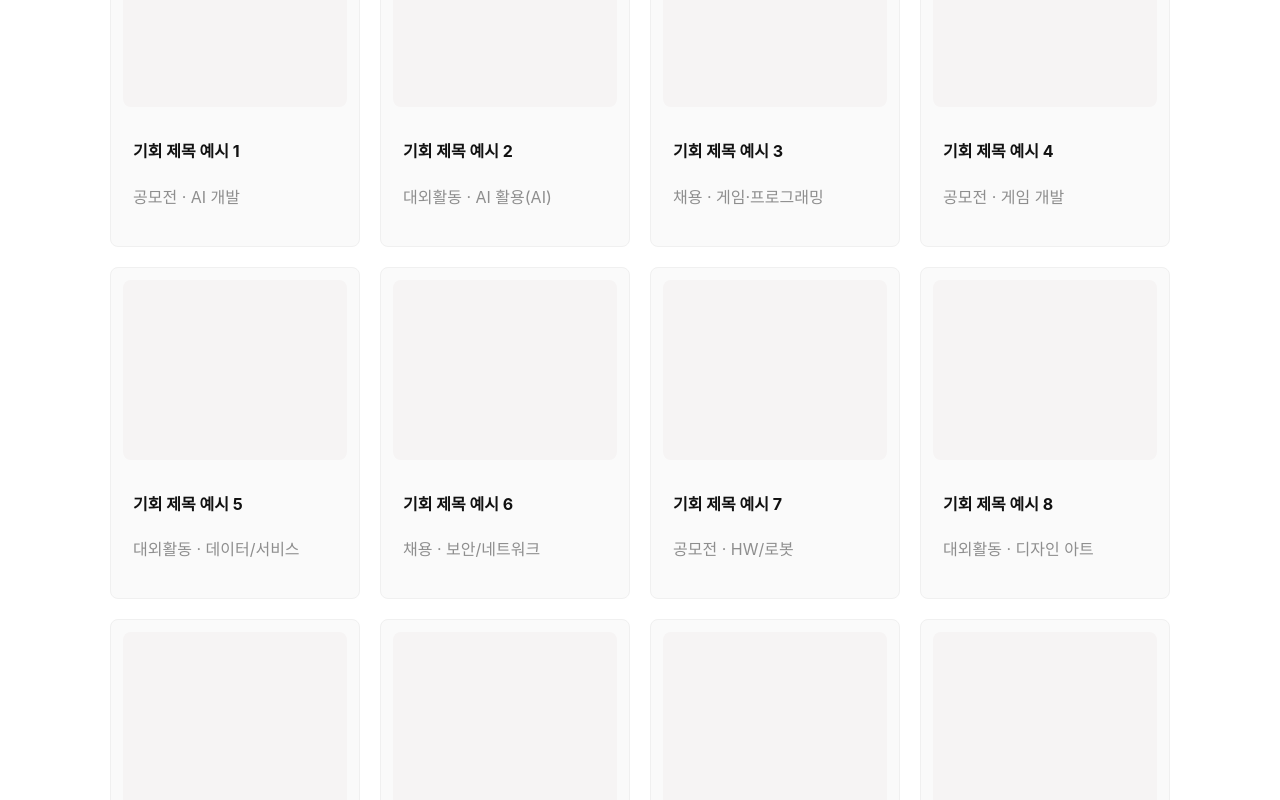
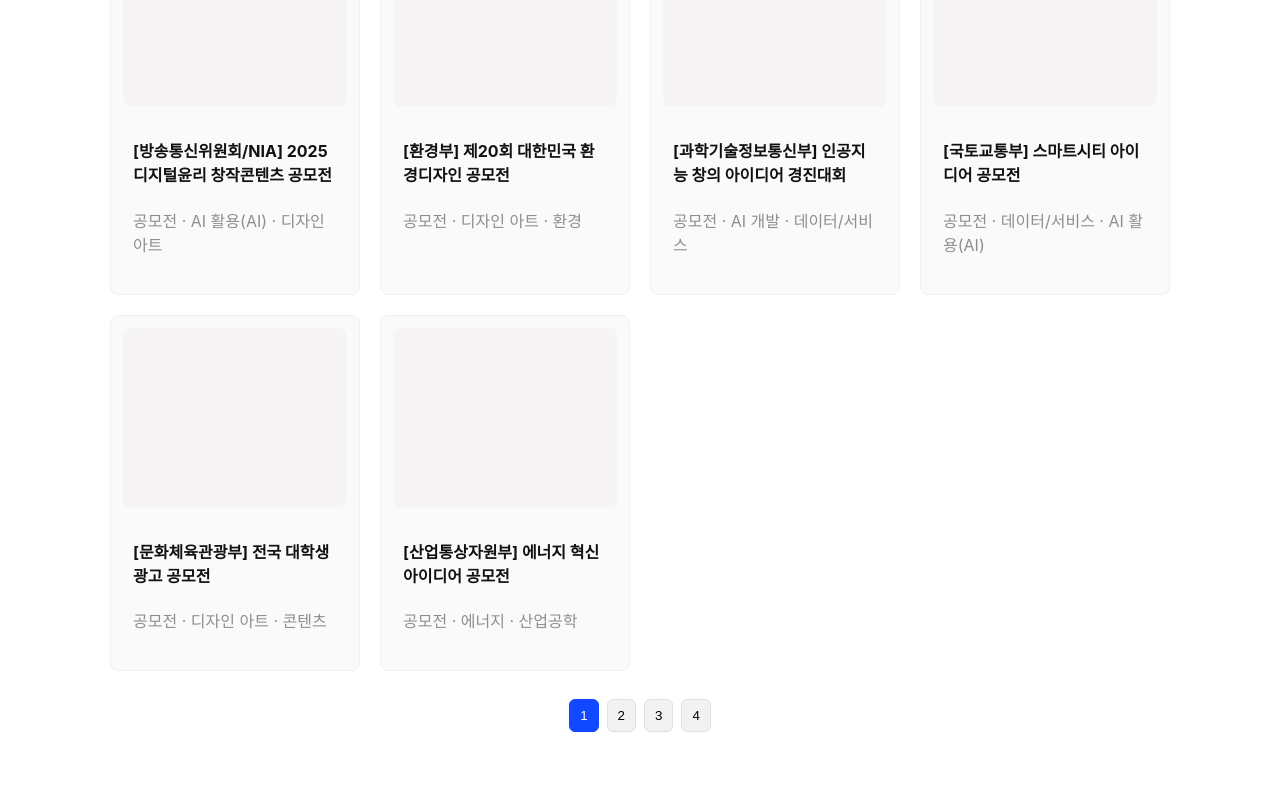
Before and after one commit to Jiiinjuuu/hubsalt, a React (Vite) app in the folder frontend/: page /opportunities in a window 1280 px wide. Shown: the part 880-1680 px from the top of the page. Built offline with nearby package versions, Linux system fonts and the light colour scheme; the HTML template or start-up script is replaced by a standard one.

Commit message:
기회탐색

```diff
--- /dev/null
+++ b/frontend/src/data/mockData.js
@@ -0,0 +1,123 @@
+// src/data/mockData.js
+export const opportunities = [
+    {
+        id: 1,
+        title: "[방송통신위원회/NIA] 2025 디지털윤리 창작콘텐츠 공모전",
+        type: "공모전",
+        org: "방송통신위원회 · 한국지능정보사회진흥원",
+        period: "2025.06.02 ~ 2025.10.02",
+        tags: ["AI 활용(AI)", "디자인 아트"],
+        description: `
+      디지털윤리의식 확산을 위한 창작콘텐츠 공모전입니다.
+      청소년부터 성인까지 누구나 참여 가능하며, 영상·포스터·웹툰 등 다양한 분야로 응모할 수 있습니다.
+      시상금 총 5,000만원 규모로 진행됩니다.
+    `,
+        details: `
+      주최: 방송통신위원회 / 한국지능정보사회진흥원
+      주관: 한국정보화진흥원
+      공모 분야: 영상, 포스터, 웹툰, 카드뉴스
+      접수 기간: 2025.06.02 ~ 2025.10.02
+      시상 내역:
+        - 대상(1명): 방송통신위원장상, 상금 1,000만원
+        - 최우수상(2명): NIA원장상, 상금 500만원
+        - 우수상(5명): 상금 200만원
+    `
+    },
+    {
+        id: 2,
+        title: "[환경부] 제20회 대한민국 환경디자인 공모전",
+        type: "공모전",
+        org: "환경부",
+        period: "2025.04.01 ~ 2025.07.31",
+        tags: ["디자인 아트", "환경"],
+        description: `
+      지속 가능한 미래를 위한 친환경 디자인 아이디어를 발굴합니다.
+      도시환경 개선, 재활용 디자인, ESG 캠페인 분야로 응모 가능합니다.
+    `,
+        details: `
+      주최: 환경부
+      공모 분야: 친환경 포스터, 제품 디자인, 캠페인 기획
+      참가 자격: 대학생, 일반인 누구나
+      시상 내역: 총상금 3,000만원, 환경부 장관상 수여
+    `
+    },
+    {
+        id: 3,
+        title: "[과학기술정보통신부] 인공지능 창의 아이디어 경진대회",
+        type: "공모전",
+        org: "과기정통부",
+        period: "2025.03.15 ~ 2025.06.30",
+        tags: ["AI 개발", "데이터/서비스"],
+        description: `
+      AI 기술을 활용한 창의적인 사회문제 해결 아이디어를 모집합니다.
+    `,
+        details: `
+      참가대상: 전국 대학(원)생, 스타트업
+      평가 항목: 창의성, 기술성, 실현 가능성
+      시상: 대상 1팀(상금 2,000만원), 우수상 3팀(각 500만원)
+    `
+    },
+    {
+        id: 4,
+        title: "[국토교통부] 스마트시티 아이디어 공모전",
+        type: "공모전",
+        org: "국토교통부",
+        period: "2025.02.10 ~ 2025.05.30",
+        tags: ["데이터/서비스", "AI 활용(AI)"],
+        description: `
+      스마트시티 기술을 활용한 도시 문제 해결 아이디어를 제안하세요.
+    `,
+        details: `
+      주최: 국토교통부
+      참가자격: 대학생 및 일반인
+      분야: 교통, 환경, 에너지, 복지
+      시상금: 총 4,000만원
+    `
+    },
+    {
+        id: 5,
+        title: "[문화체육관광부] 전국 대학생 광고 공모전",
+        type: "공모전",
+        org: "문화체육관광부",
+        period: "2025.05.01 ~ 2025.07.15",
+        tags: ["디자인 아트", "콘텐츠"],
+        description: `
+      창의적인 광고 아이디어로 브랜드 가치를 높이는 캠페인을 제안하세요.
+    `,
+        details: `
+      주최: 문화체육관광부
+      참가자격: 대학생
+      시상: 대상(상금 1,000만원)
+    `
+    },
+    {
+        id: 6,
+        title: "[산업통상자원부] 에너지 혁신 아이디어 공모전",
+        type: "공모전",
+        org: "산업통상자원부",
+        period: "2025.03.01 ~ 2025.06.01",
+        tags: ["에너지", "산업공학"],
+        description: `
+      에너지 절감 및 효율 향상을 위한 혁신적 아이디어를 발굴합니다.
+    `,
+        details: `
+      분야: 스마트그리드, 신재생에너지, 에너지 절약 기술
+      시상금: 총 2,000만원
+    `
+    },
+    // 나머지 14개도 같은 구조로 추가 ↓
+    ...Array.from({ length: 14 }).map((_, i) => ({
+        id: i + 7,
+        title: `2025 청년 아이디어 챌린지 ${i + 7}`,
+        type: "공모전",
+        org: "청년재단",
+        period: "2025.04.01 ~ 2025.08.01",
+        tags: ["창업 도전", "AI 활용(AI)"],
+        description: "청년들의 혁신적인 스타트업 아이디어를 발굴하는 전국 공모전입니다.",
+        details: `
+      참가대상: 만 19세~34세 청년
+      분야: AI, 스타트업, ESG, 지역혁신
+      시상: 대상(1,000만원), 우수상(500만원)
+    `
+    }))
+]
--- a/frontend/src/pages/Opportunities.jsx
+++ b/frontend/src/pages/Opportunities.jsx
@@ -1,12 +1,12 @@
 import React, { useState, useMemo } from 'react'
 import FilterModal from '../components/FilterModal'
 import SortDropdown from '../components/SortDropdown'
+import { Link } from 'react-router-dom'
+import { opportunities } from '../data/mockData' // 공모전 데이터 import
 
 const Chip = ({children, onClick, active}) => (
     <button className={`chip ${active? 'selected':''}`} onClick={onClick}>{children}</button>
 )
-
-import { Link } from 'react-router-dom'
 
 const PlaceholderCard = ({item}) => (
     <Link to={`/opportunities/${item.id}`} className="op-card link-card">
@@ -22,46 +22,54 @@ export default function Opportunities(){
     const chips = ['전체','AI 개발','AI 활용(AI)','게임·프로그래밍','게임 개발','데이터/서비스','보안/네트워크','HW/로봇','디자인 아트','기업 연계/캠프','창업 도전']
     const categoryTabs = ['전체','공모전','대외활동','채용']
 
-  // mock items with tags to demonstrate filtering
-  const items = Array.from({length:18}).map((_,i)=>({
-    id:i+1,
-    title:`기회 제목 예시 ${i+1}`,
-    type: i%3===0? '공모전' : i%3===1? '대외활동' : '채용',
-    tags: [chips[(i% (chips.length-1))+1]]
-  }))
-
     const [showFilter, setShowFilter] = useState(false)
     const [activeFilters, setActiveFilters] = useState([])
     const [sortBy, setSortBy] = useState('기본순')
-
     const [selectedCategory, setSelectedCategory] = useState('전체')
 
+    // 페이지네이션용
+    const [offset, setOffset] = useState(0)
+    const limit = 6
+
     const filtered = useMemo(()=>{
-    let list = items
+        let list = opportunities // mockData 사용
 
-    // filter by category type if selected
+        // category 선택
         if(selectedCategory && selectedCategory !== '전체'){
             list = list.filter(it => it.type === selectedCategory)
         }
 
+        // tag 필터
         if(activeFilters && activeFilters.length>0){
             list = list.filter(it => it.tags.some(t=> activeFilters.includes(t)))
         }
 
-    // apply simple client-side sorting
+        // 정렬
         if(sortBy === '최신순'){
             list = [...list].sort((a,b)=> b.id - a.id)
         }else if(sortBy === '인기순'){
-      // mock popularity by id % 5
             list = [...list].sort((a,b)=> (b.id % 5) - (a.id % 5))
         }
 
         return list
-  },[items, activeFilters, sortBy, selectedCategory])
+    },[opportunities, activeFilters, sortBy, selectedCategory])
+
+    // offset / limit 적용
+    const paginated = useMemo(() => {
+        const start = offset
+        const end = offset + limit
+        return filtered.slice(start, end)
+    }, [filtered, offset])
 
     function handleApply(selected){
         setActiveFilters(selected)
     }
+
+    function handlePageClick(page){
+        setOffset((page - 1) * limit)
+    }
+
+    const totalPages = Math.ceil(filtered.length / limit)
 
     return (
         <section className="opportunities">
@@ -90,7 +98,6 @@ export default function Opportunities(){
 
                 <div className="chips-row">
                     {chips.map((c,i) => <Chip key={i} active={activeFilters.includes(c)} onClick={()=>{
-            // toggle basic chips (for demo)
                         if(c==='전체') return setActiveFilters([])
                         setActiveFilters(prev => prev.includes(c) ? prev.filter(x=>x!==c) : [...prev, c])
                     }}>{c}</Chip>)}
@@ -102,17 +109,19 @@ export default function Opportunities(){
                 </div>
 
                 <div className="op-grid">
-          {filtered.map(item=> <PlaceholderCard key={item.id} item={item} />)}
+                    {paginated.map(item=> <PlaceholderCard key={item.id} item={item} />)}
                 </div>
 
                 <div className="pagination">
-          <button className="page-btn">◀</button>
-          <button className="page-btn active">1</button>
-          <button className="page-btn">2</button>
-          <button className="page-btn">3</button>
-          <button className="page-btn">4</button>
-          <button className="page-btn">5</button>
-          <button className="page-btn">▶</button>
+                    {Array.from({ length: totalPages }).map((_, i) => (
+                        <button
+                            key={i}
+                            className={`page-btn ${offset / limit === i ? 'active' : ''}`}
+                            onClick={() => handlePageClick(i + 1)}
+                        >
+                            {i + 1}
+                        </button>
+                    ))}
                 </div>
             </div>
 
```
Also changed, not shown: frontend/src/pages/OpportunityDetail.jsx (+21 -81 lines). Lines whose indentation alone changed are shown as unchanged.
